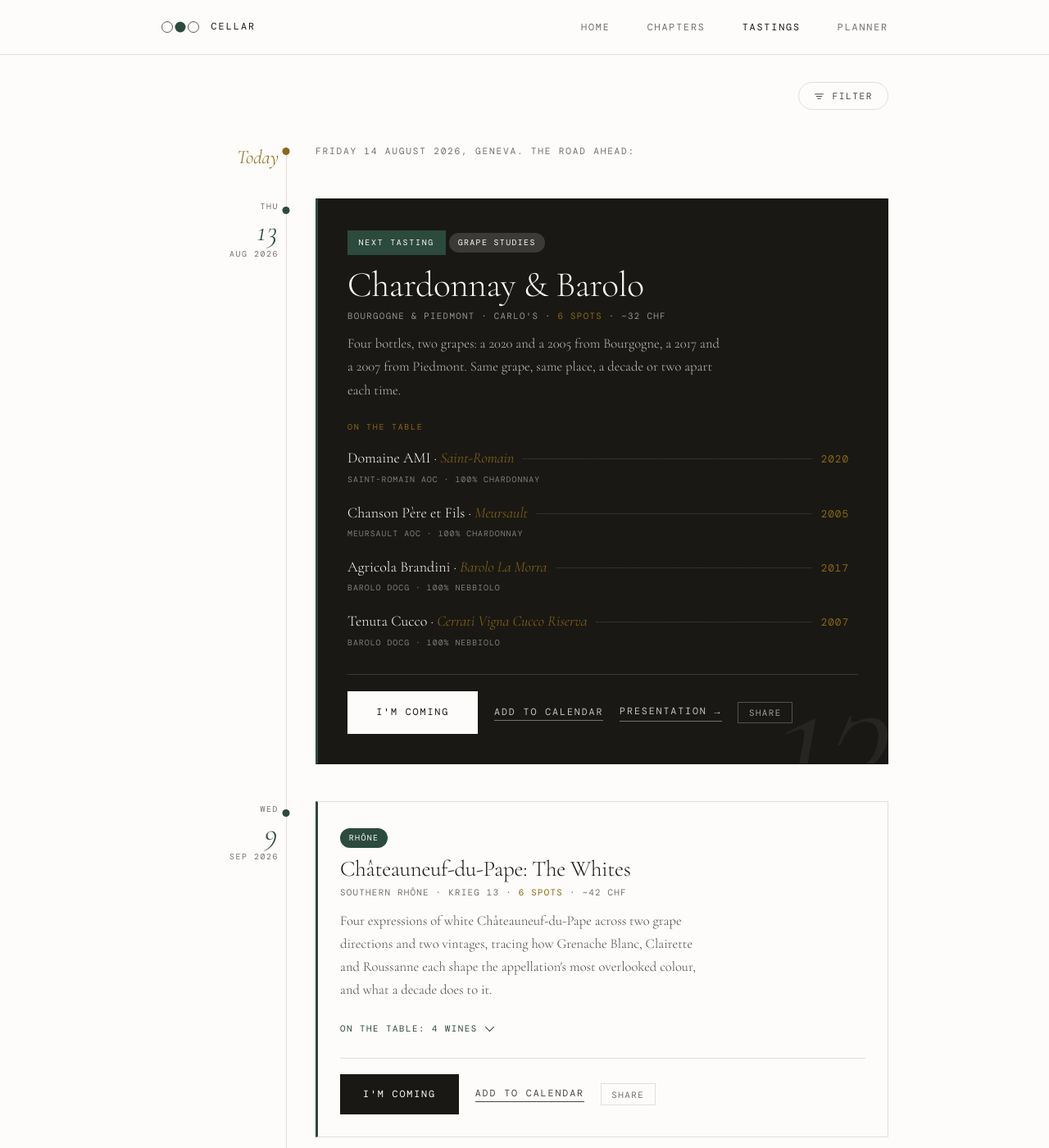
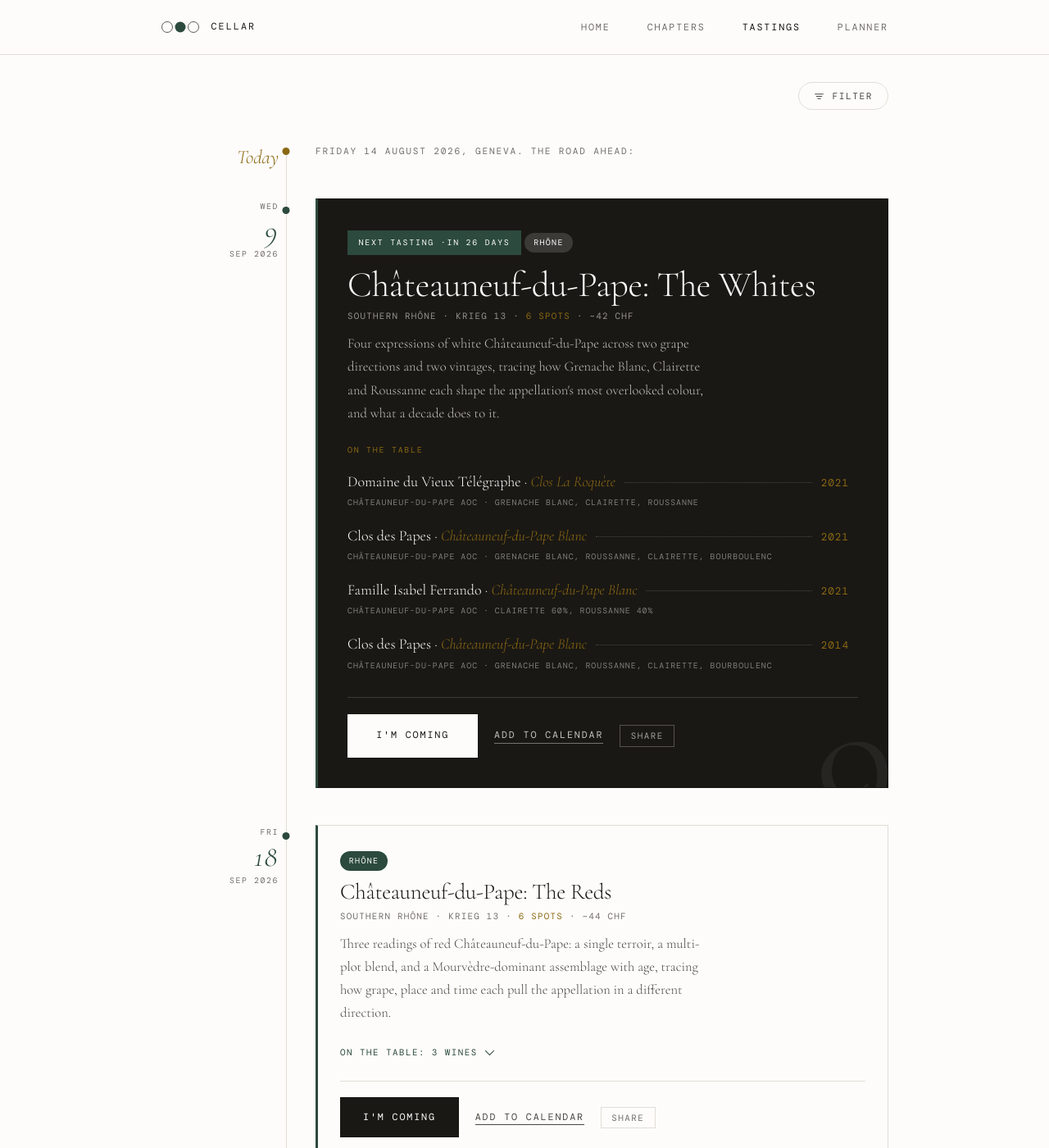
Before and after one commit to silviodirubbo/cellar, a Jekyll site: the page built from tastings/index.html, in a window 1280 px wide and 1400 px high, scrolled down 602 px. Shown: the whole window at 82% size. Built offline with Jekyll 4.4.1, drawn with Linux system fonts in a browser that asks for light colours; some web fonts are replaced; some of the changed text lies outside the part shown.

Commit message:
chore: sync tasting status [automated]

```diff
--- a/_data/tastings.yml
+++ b/_data/tastings.yml
@@ -134,9 +134,7 @@
     - Italy
   chapter: grape-studies
   chapter_order: 2
-  status: upcoming
-  spots_total: 6
-  cost_estimate: "32 CHF"
+  status: past
   featured: false
   slides: true
   wines:
```
